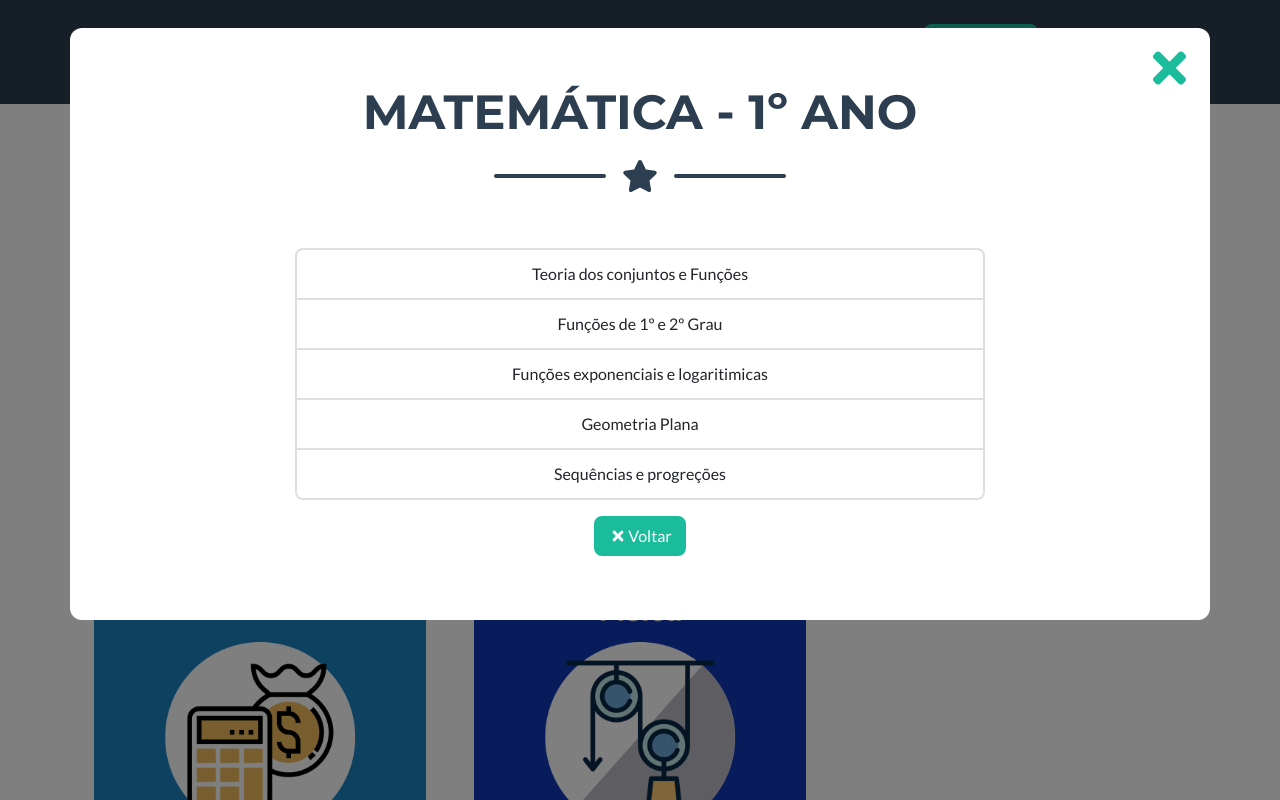
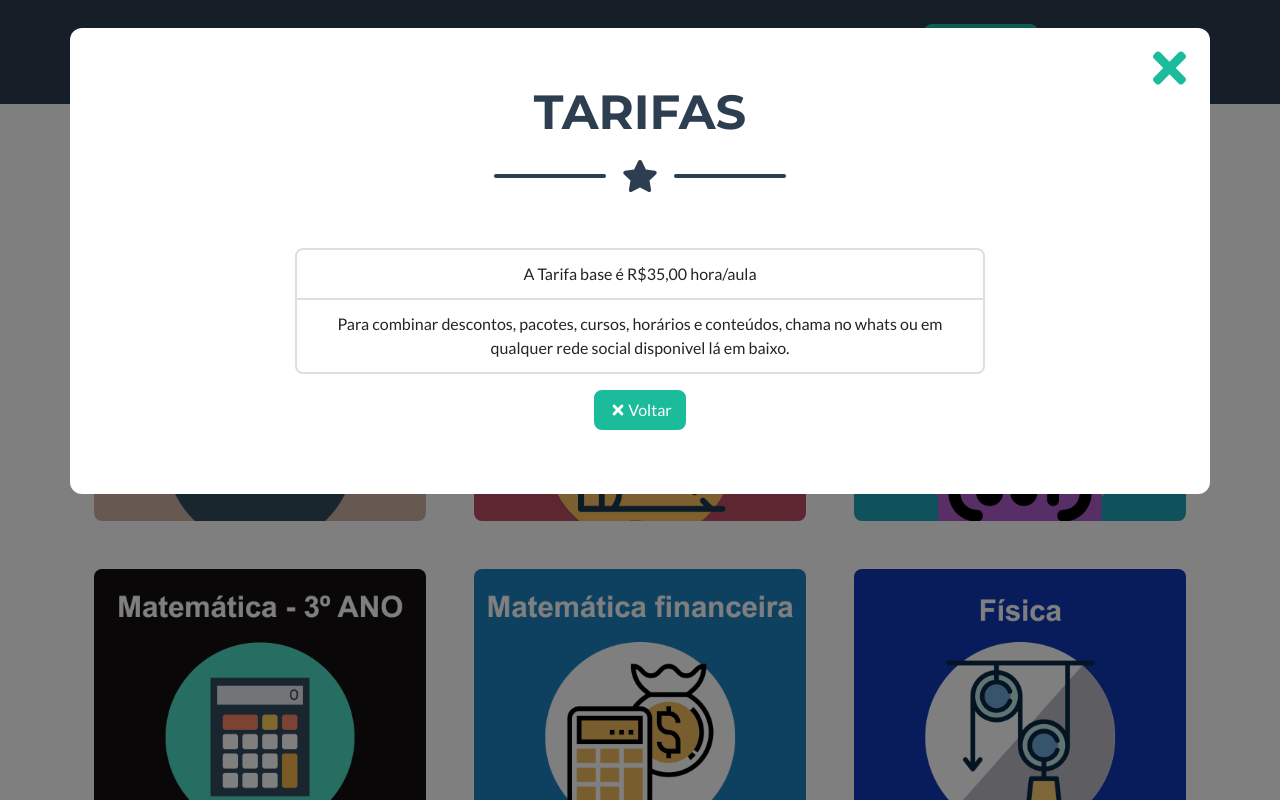
Before and after one commit to 98Glopes/superprof, a plain HTML site: page index.html in a window 1280 px wide. Both pictures are taken after a click on the element 260 px from the left and 1115 px from the top of the page. Shown: the part 715-1515 px from the top of the page. Drawn offline with nearby package versions, Linux system fonts and the light colour scheme.

Commit message:
add price

```diff
--- a/index.html
+++ b/index.html
@@ -57,6 +57,15 @@
                 </div>
                 <!-- Portfolio Grid Items-->
                 <div class="row">
+                    <!-- Portfolio Item tarifa-->
+                    <div class="col-md-6 col-lg-4 mb-5">
+                        <div class="portfolio-item mx-auto" data-toggle="modal" data-target="#portfolioModalTarifa">
+                            <div class="portfolio-item-caption d-flex align-items-center justify-content-center h-100 w-100">
+                                <div class="portfolio-item-caption-content text-center text-white"><i class="fas fa-plus fa-3x"></i></div>
+                            </div>
+                            <img class="img-fluid" src="my_imgs/submarine.png" alt="" />
+                        </div>
+                    </div>
                     <!-- Portfolio Item 1-->
                     <div class="col-md-6 col-lg-4 mb-5">
                         <div class="portfolio-item mx-auto" data-toggle="modal" data-target="#portfolioModal1">
@@ -204,6 +213,43 @@
         <!-- Scroll to Top Button (Only visible on small and extra-small screen sizes)-->
         <div class="scroll-to-top d-lg-none position-fixed">
             <a class="js-scroll-trigger d-block text-center text-white rounded" href="#page-top"><i class="fa fa-chevron-up"></i></a>
+        </div>
+        <!-- Portfolio Modals--><!-- Portfolio Modal Tarifa-->
+        <div class="portfolio-modal modal fade" id="portfolioModalTarifa" tabindex="-1" role="dialog" aria-labelledby="portfolioModalTarifaLabel" aria-hidden="true">
+            <div class="modal-dialog modal-xl" role="document">
+                <div class="modal-content">
+                    <button class="close" type="button" data-dismiss="modal" aria-label="Close">
+                        <span aria-hidden="true"><i class="fas fa-times"></i></span>
+                    </button>
+                    <div class="modal-body text-center">
+                        <div class="container">
+                            <div class="row justify-content-center">
+                                <div class="col-lg-8">
+                                    <!-- Portfolio Modal - Title-->
+                                    <h2 class="portfolio-modal-title text-secondary text-uppercase mb-0">Tarifas</h2>
+                                    <!-- Icon Divider-->
+                                    <div class="divider-custom">
+                                        <div class="divider-custom-line"></div>
+                                        <div class="divider-custom-icon"><i class="fas fa-star"></i></div>
+                                        <div class="divider-custom-line"></div>
+                                    </div>
+                                    <!-- Portfolio Modal - Image--><!-- Portfolio Modal - Text-->
+                                    <p class="mb-5">
+
+                                    </p>
+                                    <p class="mb-5">
+                                        <ul class="list-group">
+                                            <li class="list-group-item">A Tarifa base é R$35,00 hora/aula</li>
+                                            <li class="list-group-item">Para combinar descontos, pacotes, cursos, horários e conteúdos, chama no whats ou em qualquer rede social disponivel lá em baixo.</li>
+                                        </ul>
+                                    </p>
+                                    <button class="btn btn-primary" href="#" data-dismiss="modal"><i class="fas fa-times fa-fw"></i>Voltar</button>
+                                </div>
+                            </div>
+                        </div>
+                    </div>
+                </div>
+            </div>
         </div>
         <!-- Portfolio Modals--><!-- Portfolio Modal 1-->
         <div class="portfolio-modal modal fade" id="portfolioModal1" tabindex="-1" role="dialog" aria-labelledby="portfolioModal1Label" aria-hidden="true">
```
Also changed, not shown: my_imgs/submarine.png (added).
